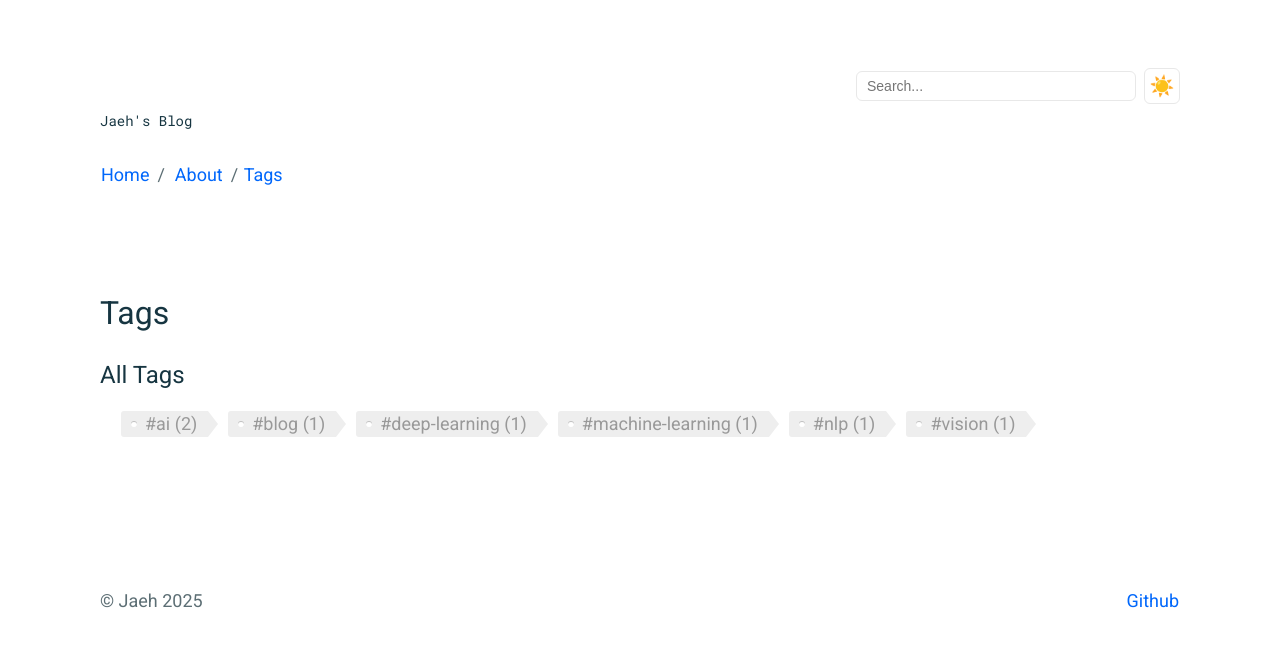
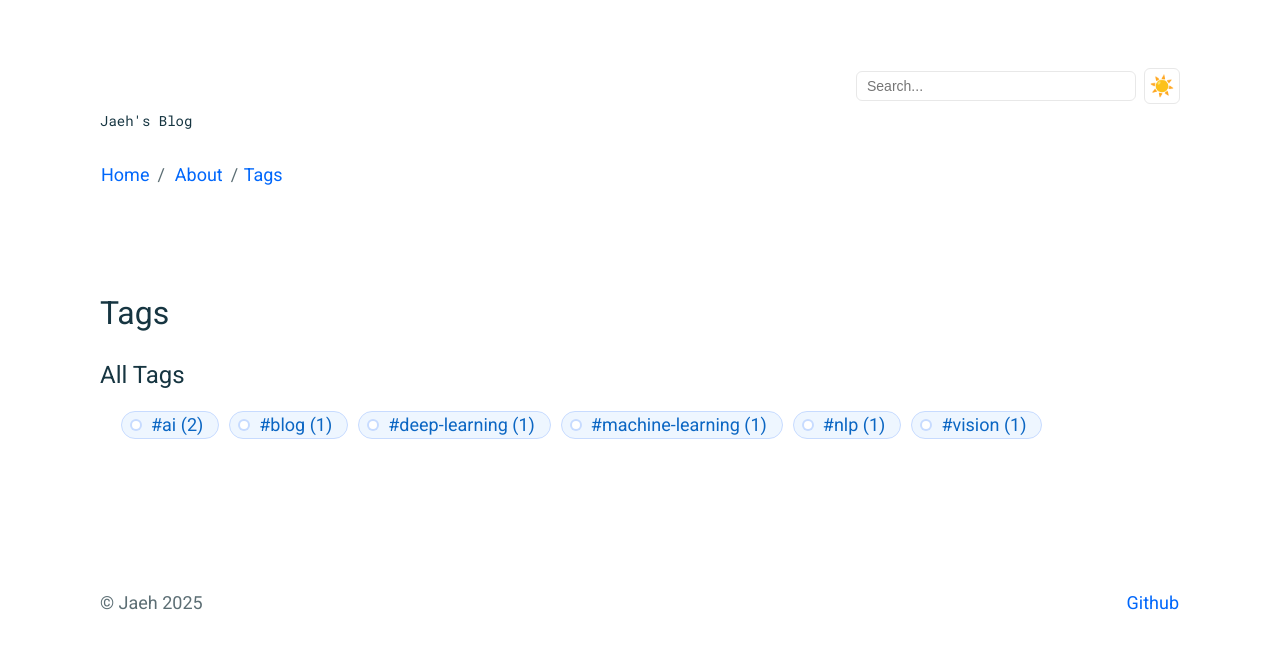
Before and after one commit to heonyus/heonyus.github.io, a Jekyll site: the page built from _pages/tags.md, in a window 1280 px wide. Shown: the top 649 px of the page. Built offline with Jekyll 4.4.1, drawn with Linux system fonts in a browser that asks for light colours.

Commit message:
Polish tag UI; add CSS variables and dark-mode pill style for tags

```diff
--- a/_sass/components/_tag.scss
+++ b/_sass/components/_tag.scss
@@ -14,17 +14,18 @@
 }
 
 .c-tag {
-  background: #eee;
-  border-radius: 3px 0 0 3px;
-  color: #999;
+  background: var(--tag-bg);
+  border: 1px solid var(--tag-border);
+  border-radius: 9999px;
+  color: var(--tag-text);
   display: inline-block;
-  height: 26px;
+  height: 28px;
   line-height: 26px;
-  padding: 0 20px 0 23px;
+  padding: 0 14px 0 28px;
   position: relative;
   margin: 0 10px 50px 0;
   text-decoration: none;
-  -webkit-transition: color 0.2s;
+  transition: background-color 0.2s, color 0.2s, border-color 0.2s;
 
   a {
     color: inherit;
@@ -34,36 +35,28 @@
 }
 
 .c-tag::before {
-  background: #fff;
-  border-radius: 10px;
-  box-shadow: inset 0 1px rgba(0, 0, 0, 0.25);
+  background: var(--tag-dot-bg);
+  border-radius: 50%;
+  box-shadow: 0 0 0 2px var(--tag-border);
   content: '';
-  height: 6px;
+  height: 8px;
   left: 10px;
   position: absolute;
-  width: 6px;
-  top: 10px;
+  width: 8px;
+  top: 9px;
 }
 
 .c-tag::after {
-  background: #fff;
-  border-bottom: 13px solid transparent;
-  border-left: 10px solid #eee;
-  border-top: 13px solid transparent;
-  content: '';
-  position: absolute;
-  right: 0;
-  top: 0;
+  display: none;
 }
 
 .c-tag:hover {
-  background-color: $c-accent__blue;
-  color: white;
+  background-color: var(--tag-hover-bg);
+  color: var(--tag-hover-text);
+  border-color: var(--tag-hover-text);
 }
 
-.c-tag:hover::after {
-   border-left-color: $c-accent__blue;
-}
+.c-tag:hover::after { display: none; }
 
 .c-c-tag {
     margin-right: 1rem;
--- a/_sass/helpers/_variables.scss
+++ b/_sass/helpers/_variables.scss
@@ -28,6 +28,13 @@ $m-border: 1px solid $c-base__2;
   --muted: #5c6e74;
   --border: #e8e8e8;
   --link: #0067FB;
+  /* Tag tokens (light) */
+  --tag-bg: #eef6ff;
+  --tag-text: #0b66c3;
+  --tag-border: #c7dbff;
+  --tag-hover-bg: #dbe9ff;
+  --tag-hover-text: #0043a7;
+  --tag-dot-bg: #ffffff;
 }
 
 :root[data-theme='dark'] {
@@ -36,4 +43,11 @@ $m-border: 1px solid $c-base__2;
   --muted: #c9d1d9;
   --border: #2d3640;
   --link: #58a6ff;
+  /* Tag tokens (dark) */
+  --tag-bg: rgba(56, 139, 253, 0.15);
+  --tag-text: #79c0ff;
+  --tag-border: rgba(56, 139, 253, 0.35);
+  --tag-hover-bg: rgba(56, 139, 253, 0.25);
+  --tag-hover-text: #9ecbff;
+  --tag-dot-bg: #0f1418;
 }
```
